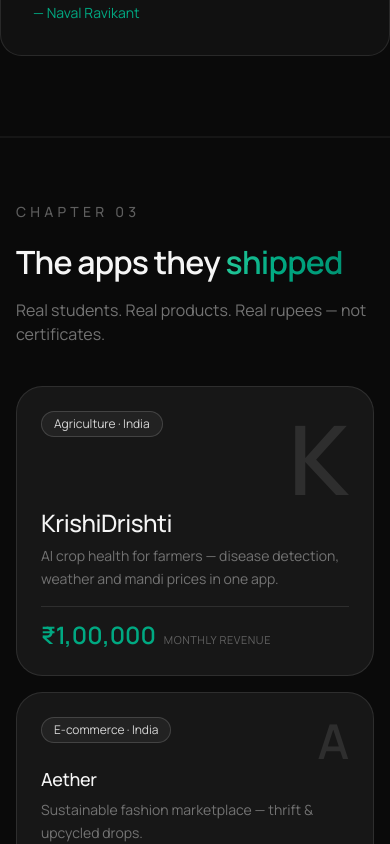
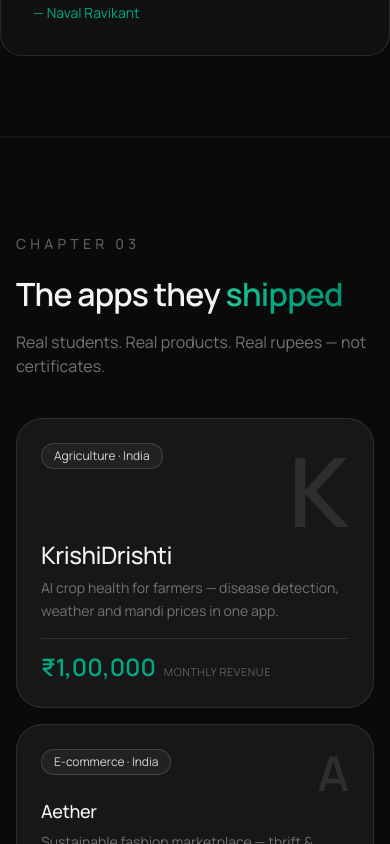
Before and after one commit to varun-pahuja/tactyqal-hireathon, a Next.js app: page / in a window 390 px wide. Shown: the part 2900-3744 px from the top of the page. Built offline with nearby package versions, Linux system fonts and the light colour scheme; no server answers.

Commit message:
launch gallery responsive ness

```diff
--- a/components/story/launch-gallery.tsx
+++ b/components/story/launch-gallery.tsx
@@ -92,7 +92,7 @@ export default function LaunchGallery() {
   }, []);
 
   return (
-    <section ref={root} id="stories" className="section-pad relative border-y border-white/5 bg-[#0a0a0a]">
+    <section ref={root} id="stories" className="section-pad pt-24 relative border-y border-white/5 bg-[#0a0a0a]">
       <div className="container-x">
         <div className="max-w-2xl">
           <p className="text-sm font-medium uppercase tracking-[0.3em] text-dim/80">
@@ -106,7 +106,7 @@ export default function LaunchGallery() {
           </p>
         </div>
 
-        <div className="mt-10 grid grid-cols-2 gap-4 lg:mt-14 lg:grid-cols-4 lg:auto-rows-[14rem] lg:gap-5">
+        <div className="mt-10 grid grid-cols-2 gap-4 sm:grid-cols-1 lg:mt-14 lg:gap-5">
           {launches.map((s) => (
             <article
               key={s.name}
@@ -119,7 +119,7 @@ export default function LaunchGallery() {
               {s.stat ? (
                 <>
                   <span
-                    className="pointer-events-none absolute right-5 top-4 text-7xl leading-none font-black text-white/5 select-none"
+                    className="pointer-events-none absolute right-5 top-2 sm:text-5xl text-7xl leading-none font-black text-white/5 select-none"
                     aria-hidden
                   >
                     {s.name.slice(0, 1)}
@@ -146,7 +146,7 @@ export default function LaunchGallery() {
                       {s.tag}
                     </span>
                     <span
-                      className={`${s.span.includes("row-span-2") ? "text-8xl" : "text-5xl"} leading-none font-black text-white/10 select-none`}
+                      className={`${s.span.includes("row-span-2") ? "text-8xl" : "text-5xl"} leading-none font-black text-white/10 select-none sm:text-3xl top-2`}
                       aria-hidden
                     >
                       {s.name.slice(0, 1)}
```
